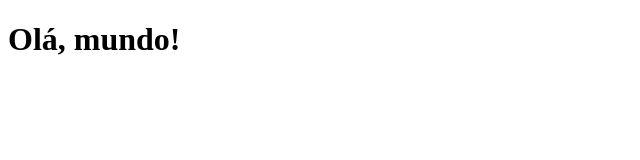
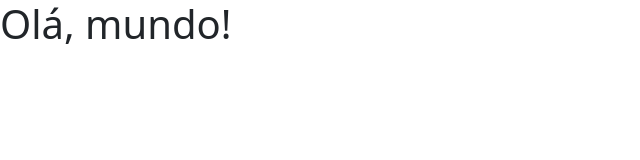
Before and after one commit to MarianaPrates/dsmovie, a plain HTML site: page index.html in a window 1280 px wide. Shown: the whole page, without its empty margins (0-640 px from the left). Drawn offline with nearby package versions, Linux system fonts and the light colour scheme.

Commit message:
Bootstrap

```diff
--- a/index.html
+++ b/index.html
@@ -5,6 +5,9 @@
     <meta http-equiv="X-UA-Compatible" content="IE=edge">
     <meta name="viewport" content="width=device-width, initial-scale=1.0">
     <title>DSMovie</title>
+
+    <link href="https://cdn.jsdelivr.net/npm/bootstrap@5.2.0-beta1/dist/css/bootstrap.min.css" rel="stylesheet" integrity="sha384-0evHe/X+R7YkIZDRvuzKMRqM+OrBnVFBL6DOitfPri4tjfHxaWutUpFmBp4vmVor" crossorigin="anonymous">
+
 </head>
 <body>
     <h1>Olá, mundo!</h1>
```
